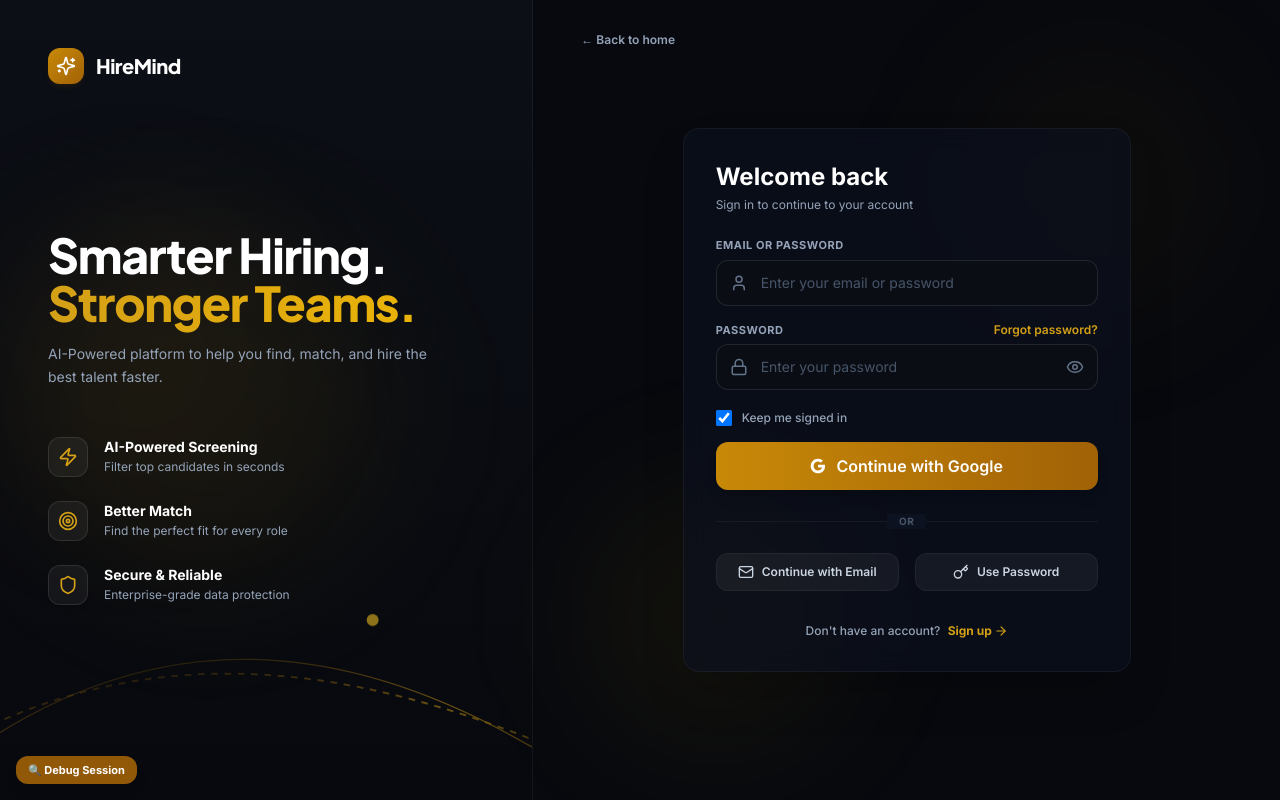
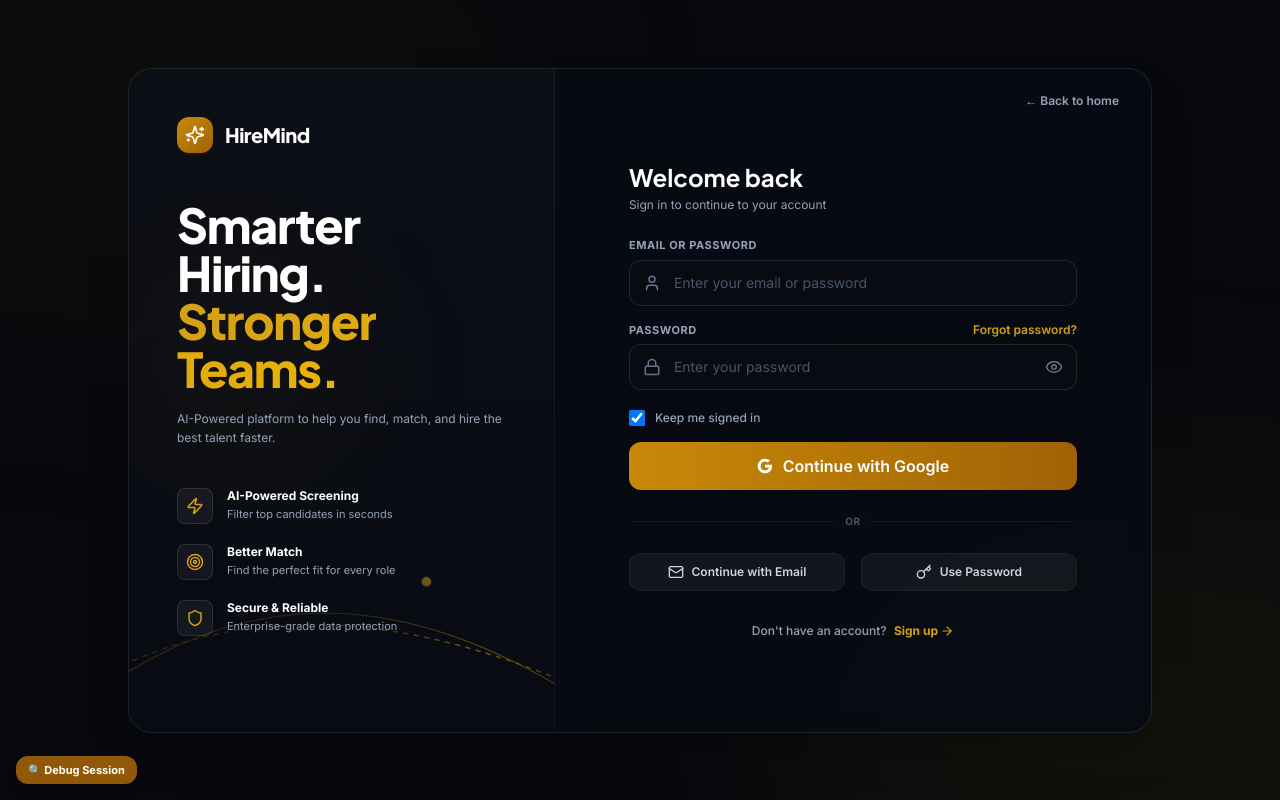
Before and after one commit to krishnasahoo11156/HireMind, a React (Vite) app in the folder client/: page /login in a window 1280 px wide. Built offline with nearby package versions, Linux system fonts and the light colour scheme; no server answers.

Commit message:
style: unify auth screen layout into a single cohesive floating card wrapper

```diff
--- a/client/src/pages/Auth.tsx
+++ b/client/src/pages/Auth.tsx
@@ -24,10 +24,9 @@
 // ─────────────────────────────────────────────
 function AuthHeroPanel() {
   return (
-    <div className="hidden lg:flex lg:col-span-5 flex-col justify-between p-12 relative overflow-hidden min-h-screen bg-gradient-to-b from-[#0c0f16] to-[#07090e] border-r border-white/5 select-none">
+    <div className="lg:col-span-5 flex flex-col justify-between p-8 sm:p-12 relative overflow-hidden bg-gradient-to-b from-[#0c0f16] to-[#080b13] border-b lg:border-b-0 lg:border-r border-white/5 select-none">
       {/* Background glowing particles/circles */}
-      <div className="absolute top-1/4 left-1/4 h-80 w-80 -translate-x-1/2 rounded-full bg-accent/5 blur-3xl" />
-      <div className="absolute bottom-1/4 right-1/4 h-96 w-96 rounded-full bg-yellow-500/5 blur-3xl" />
+      <div className="absolute top-1/4 left-1/4 h-64 w-64 -translate-x-1/2 rounded-full bg-accent/5 blur-3xl" />
 
       {/* Header Logo */}
       <div className="flex items-center gap-3 relative z-10">
@@ -38,46 +37,46 @@
       </div>
 
       {/* Main Feature Content */}
-      <div className="space-y-12 my-auto relative z-10">
+      <div className="space-y-10 my-auto py-12 relative z-10">
         <div className="space-y-4">
           <h1 className="font-heading text-4xl xl:text-5xl font-extrabold tracking-tight leading-[1.15] text-white">
             Smarter Hiring.<br />
             <span className="bg-gradient-to-r from-[#D4A017] to-yellow-500 bg-clip-text text-transparent">Stronger Teams.</span>
           </h1>
-          <p className="text-sm text-slate-400 max-w-sm leading-relaxed">
+          <p className="text-xs text-slate-400 max-w-sm leading-relaxed">
             AI-Powered platform to help you find, match, and hire the best talent faster.
           </p>
         </div>
 
         {/* Feature List */}
-        <div className="space-y-6">
-          <div className="flex items-start gap-4">
-            <div className="flex h-10 w-10 shrink-0 items-center justify-center rounded-xl border border-white/10 bg-white/5 text-accent shadow-sm">
-              <Zap className="h-5 w-5 text-[#D4A017]" />
+        <div className="space-y-5">
+          <div className="flex items-start gap-3.5">
+            <div className="flex h-9 w-9 shrink-0 items-center justify-center rounded-lg border border-white/10 bg-white/5 text-accent shadow-sm">
+              <Zap className="h-4.5 w-4.5 text-[#D4A017]" />
             </div>
             <div>
-              <h3 className="text-sm font-bold text-white">AI-Powered Screening</h3>
-              <p className="text-xs text-slate-400 mt-0.5">Filter top candidates in seconds</p>
+              <h3 className="text-xs font-bold text-white">AI-Powered Screening</h3>
+              <p className="text-[11px] text-slate-400 mt-0.5">Filter top candidates in seconds</p>
             </div>
           </div>
 
-          <div className="flex items-start gap-4">
-            <div className="flex h-10 w-10 shrink-0 items-center justify-center rounded-xl border border-white/10 bg-white/5 text-accent shadow-sm">
-              <Target className="h-5 w-5 text-[#D4A017]" />
+          <div className="flex items-start gap-3.5">
+            <div className="flex h-9 w-9 shrink-0 items-center justify-center rounded-lg border border-white/10 bg-white/5 text-accent shadow-sm">
+              <Target className="h-4.5 w-4.5 text-[#D4A017]" />
             </div>
             <div>
-              <h3 className="text-sm font-bold text-white">Better Match</h3>
-              <p className="text-xs text-slate-400 mt-0.5">Find the perfect fit for every role</p>
+              <h3 className="text-xs font-bold text-white">Better Match</h3>
+              <p className="text-[11px] text-slate-400 mt-0.5">Find the perfect fit for every role</p>
             </div>
           </div>
 
-          <div className="flex items-start gap-4">
-            <div className="flex h-10 w-10 shrink-0 items-center justify-center rounded-xl border border-white/10 bg-white/5 text-accent shadow-sm">
-              <Shield className="h-5 w-5 text-[#D4A017]" />
+          <div className="flex items-start gap-3.5">
+            <div className="flex h-9 w-9 shrink-0 items-center justify-center rounded-lg border border-white/10 bg-white/5 text-accent shadow-sm">
+              <Shield className="h-4.5 w-4.5 text-[#D4A017]" />
             </div>
             <div>
-              <h3 className="text-sm font-bold text-white">Secure & Reliable</h3>
-              <p className="text-xs text-slate-400 mt-0.5">Enterprise-grade data protection</p>
+              <h3 className="text-xs font-bold text-white">Secure & Reliable</h3>
+              <p className="text-[11px] text-slate-400 mt-0.5">Enterprise-grade data protection</p>
             </div>
           </div>
         </div>
@@ -214,34 +213,36 @@
   }
 
   return (
-    <div className="grid grid-cols-1 lg:grid-cols-12 min-h-screen bg-[#07090e] text-white">
+    <div className="flex min-h-screen items-center justify-center bg-[#07090e] p-4 sm:p-8 relative overflow-hidden text-white">
+      {/* Floating global background highlights */}
+      <div className="absolute top-[-20%] left-[-20%] w-[60%] h-[60%] rounded-full bg-accent/5 blur-[120px] pointer-events-none" />
+      <div className="absolute bottom-[-20%] right-[-20%] w-[60%] h-[60%] rounded-full bg-yellow-500/5 blur-[120px] pointer-events-none" />
+
+      {/* Centered Cohesive Card Container */}
+      <motion.div
+        initial={{ opacity: 0, scale: 0.98 }}
+        animate={{ opacity: 1, scale: 1 }}
+        transition={{ duration: 0.4 }}
+        className="w-full max-w-5xl bg-[#080b13]/85 border border-white/10 rounded-3xl overflow-hidden shadow-2xl grid grid-cols-1 lg:grid-cols-12 min-h-[640px] relative z-10 backdrop-blur-md"
+      >
         {/* Left Column - Hero */}
         <AuthHeroPanel />
 
         {/* Right Column - Form */}
-      <div className="col-span-12 lg:col-span-7 flex flex-col justify-center items-center p-6 sm:p-12 relative">
-        {/* Floating gradient highlights */}
-        <div className="absolute top-10 right-10 w-72 h-72 rounded-full bg-accent/5 blur-3xl pointer-events-none" />
-        <div className="absolute bottom-10 left-10 w-72 h-72 rounded-full bg-yellow-500/5 blur-3xl pointer-events-none" />
-
+        <div className="col-span-12 lg:col-span-7 flex flex-col justify-center p-6 sm:p-12 relative">
           {/* Back Link */}
           <Link
             to="/"
-          className="absolute top-8 left-8 sm:left-12 text-xs font-semibold text-slate-400 hover:text-white transition flex items-center gap-1"
+            className="absolute top-6 right-8 text-xs font-semibold text-slate-400 hover:text-white transition flex items-center gap-1"
           >
             &larr; Back to home
           </Link>
 
-        {/* Login Form Container */}
-        <motion.div
-          initial={{ opacity: 0, y: 12 }}
-          animate={{ opacity: 1, y: 0 }}
-          transition={{ duration: 0.35 }}
-          className="w-full max-w-md bg-[#0d1220]/60 border border-white/5 rounded-2xl p-6 sm:p-8 shadow-2xl backdrop-blur-md relative z-10"
-        >
+          {/* Form wrapper */}
+          <div className="w-full max-w-md mx-auto">
             {/* Header */}
             <div className="mb-6">
-            <h2 className="text-2xl font-bold text-white">Welcome back</h2>
+              <h2 className="text-2xl font-bold text-white font-heading">Welcome back</h2>
               <p className="text-xs text-slate-400 mt-1">Sign in to continue to your account</p>
             </div>
 
@@ -259,7 +260,7 @@
                     placeholder="Enter your email or password"
                     value={email}
                     onChange={(e) => setEmail(e.target.value)}
-                  className="w-full pl-11 pr-4 py-3 bg-[#0a0d14] border border-white/10 rounded-xl text-sm text-white placeholder-slate-600 focus:outline-none focus:border-[#D4A017] transition duration-200"
+                    className="w-full pl-11 pr-4 py-3 bg-[#0a0d14]/80 border border-white/10 rounded-xl text-sm text-white placeholder-slate-600 focus:outline-none focus:border-[#D4A017] transition duration-200"
                   />
                 </div>
               </div>
@@ -286,7 +287,7 @@
                     placeholder="Enter your password"
                     value={password}
                     onChange={(e) => setPassword(e.target.value)}
-                  className="w-full pl-11 pr-11 py-3 bg-[#0a0d14] border border-white/10 rounded-xl text-sm text-white placeholder-slate-600 focus:outline-none focus:border-[#D4A017] transition duration-200"
+                    className="w-full pl-11 pr-11 py-3 bg-[#0a0d14]/80 border border-white/10 rounded-xl text-sm text-white placeholder-slate-600 focus:outline-none focus:border-[#D4A017] transition duration-200"
                   />
                   <button
                     type="button"
@@ -338,7 +339,7 @@
             {/* Divider */}
             <div className="relative my-6 flex items-center justify-center">
               <div className="absolute inset-0 flex items-center"><div className="w-full border-t border-white/5"></div></div>
-            <span className="relative px-3 text-[10px] font-bold uppercase tracking-wider text-slate-600 bg-[#0d1220]">OR</span>
+              <span className="relative px-3 text-[10px] font-bold uppercase tracking-wider text-slate-600 bg-[#080b13]">OR</span>
             </div>
 
             {/* Secondary Actions */}
@@ -372,65 +373,9 @@
                 <ArrowRight className="h-3.5 w-3.5 shrink-0" />
               </Link>
             </div>
-        </motion.div>
           </div>
-
-      {/* Setup Role Modal for New Google Users */}
-      <AnimatePresence>
-        {showSetupModal && (
-          <>
-            <motion.div
-              initial={{ opacity: 0 }}
-              animate={{ opacity: 0.5 }}
-              exit={{ opacity: 0 }}
-              className="fixed inset-0 z-45 bg-black"
-            />
-            <motion.div
-              initial={{ opacity: 0, scale: 0.95, y: 20 }}
-              animate={{ opacity: 1, scale: 1, y: 0 }}
-              exit={{ opacity: 0, scale: 0.95, y: 20 }}
-              className="fixed inset-0 z-50 flex items-center justify-center p-6"
-            >
-              <div className="w-full max-w-md p-6 shadow-2xl border border-white/5 rounded-2xl bg-[#0d1220] text-white">
-                <h3 className="text-lg font-bold text-white mb-2">Complete Profile Setup</h3>
-                <p className="text-xs text-slate-400 mb-4">
-                  Welcome! Verify your name and choose your account role to complete registration.
-                </p>
-                <form onSubmit={handleCompleteSetup} className="space-y-4">
-                  <div className="space-y-1.5">
-                    <label className="text-[10px] font-bold text-slate-400 uppercase block">Full Name</label>
-                    <input
-                      className="w-full px-4 py-3 bg-[#0a0d14] border border-white/10 rounded-xl text-sm text-white placeholder-slate-600 focus:outline-none focus:border-[#D4A017]"
-                      placeholder="Full name"
-                      required
-                      value={setupName}
-                      onChange={(e) => setSetupName(e.target.value)}
-                    />
-                  </div>
-                  <div className="space-y-1.5">
-                    <label className="text-[10px] font-bold text-slate-400 uppercase block">I want to register as a</label>
-                    <select
-                      className="w-full px-4 py-3 bg-[#0a0d14] border border-white/10 rounded-xl text-sm text-white focus:outline-none focus:border-[#D4A017] cursor-pointer"
-                      value={selectedRole}
-                      onChange={(e) => setSelectedRole(e.target.value as 'candidate' | 'recruiter')}
-                    >
-                      <option value="candidate">Candidate (Job Seeker)</option>
-                      <option value="recruiter">Recruiter (Hiring Manager)</option>
-                    </select>
-                  </div>
-                  <button
-                    type="submit"
-                    className="w-full py-3 bg-[#D4A017] hover:bg-[#B57C14] text-white text-sm font-semibold rounded-xl shadow-md transition duration-200 mt-2"
-                    disabled={loadingGoogle}
-                  >
-                    {loadingGoogle ? 'Completing Setup...' : 'Complete Profile Setup'}
-                  </button>
-                </form>
         </div>
       </motion.div>
-          </>
-        )}
-      </AnimatePresence>
     </div>
   );
 }
@@ -506,34 +451,36 @@
   }
 
   return (
-    <div className="grid grid-cols-1 lg:grid-cols-12 min-h-screen bg-[#07090e] text-white">
+    <div className="flex min-h-screen items-center justify-center bg-[#07090e] p-4 sm:p-8 relative overflow-hidden text-white">
+      {/* Floating global background highlights */}
+      <div className="absolute top-[-20%] left-[-20%] w-[60%] h-[60%] rounded-full bg-accent/5 blur-[120px] pointer-events-none" />
+      <div className="absolute bottom-[-20%] right-[-20%] w-[60%] h-[60%] rounded-full bg-yellow-500/5 blur-[120px] pointer-events-none" />
+
+      {/* Centered Cohesive Card Container */}
+      <motion.div
+        initial={{ opacity: 0, scale: 0.98 }}
+        animate={{ opacity: 1, scale: 1 }}
+        transition={{ duration: 0.4 }}
+        className="w-full max-w-5xl bg-[#080b13]/85 border border-white/10 rounded-3xl overflow-hidden shadow-2xl grid grid-cols-1 lg:grid-cols-12 min-h-[640px] relative z-10 backdrop-blur-md"
+      >
         {/* Left Column - Hero */}
         <AuthHeroPanel />
 
         {/* Right Column - Form */}
-      <div className="col-span-12 lg:col-span-7 flex flex-col justify-center items-center p-6 sm:p-12 relative">
-        {/* Floating gradient highlights */}
-        <div className="absolute top-10 right-10 w-72 h-72 rounded-full bg-accent/5 blur-3xl pointer-events-none" />
-        <div className="absolute bottom-10 left-10 w-72 h-72 rounded-full bg-yellow-500/5 blur-3xl pointer-events-none" />
-
+        <div className="col-span-12 lg:col-span-7 flex flex-col justify-center p-6 sm:p-12 relative">
           {/* Back Link */}
           <Link
             to="/"
-          className="absolute top-8 left-8 sm:left-12 text-xs font-semibold text-slate-400 hover:text-white transition flex items-center gap-1"
+            className="absolute top-6 right-8 text-xs font-semibold text-slate-400 hover:text-white transition flex items-center gap-1"
           >
             &larr; Back to home
           </Link>
 
-        {/* Registration Form Container */}
-        <motion.div
-          initial={{ opacity: 0, y: 12 }}
-          animate={{ opacity: 1, y: 0 }}
-          transition={{ duration: 0.35 }}
-          className="w-full max-w-md bg-[#0d1220]/60 border border-white/5 rounded-2xl p-6 sm:p-8 shadow-2xl backdrop-blur-md relative z-10"
-        >
+          {/* Form wrapper */}
+          <div className="w-full max-w-md mx-auto">
             {/* Header */}
             <div className="mb-6">
-            <h2 className="text-2xl font-bold text-white">Create account</h2>
+              <h2 className="text-2xl font-bold text-white font-heading">Create account</h2>
               <p className="text-xs text-slate-400 mt-1">Register to get started on the platform</p>
             </div>
 
@@ -551,7 +498,7 @@
                     placeholder="Your full name"
                     value={name}
                     onChange={(e) => setName(e.target.value)}
-                  className="w-full pl-11 pr-4 py-3 bg-[#0a0d14] border border-white/10 rounded-xl text-sm text-white placeholder-slate-600 focus:outline-none focus:border-[#D4A017] transition duration-200"
+                    className="w-full pl-11 pr-4 py-3 bg-[#0a0d14]/80 border border-white/10 rounded-xl text-sm text-white placeholder-slate-600 focus:outline-none focus:border-[#D4A017] transition duration-200"
                   />
                 </div>
               </div>
@@ -565,11 +512,11 @@
                   <Mail className="absolute left-3.5 h-4.5 w-4.5 text-slate-500" />
                   <input
                     type="email"
-                  required={!loadingGoogle} // only required if using email/pass registration
+                    required={!loadingGoogle}
                     placeholder="you@example.com"
                     value={email}
                     onChange={(e) => setEmail(e.target.value)}
-                  className="w-full pl-11 pr-4 py-3 bg-[#0a0d14] border border-white/10 rounded-xl text-sm text-white placeholder-slate-600 focus:outline-none focus:border-[#D4A017] transition duration-200"
+                    className="w-full pl-11 pr-4 py-3 bg-[#0a0d14]/80 border border-white/10 rounded-xl text-sm text-white placeholder-slate-600 focus:outline-none focus:border-[#D4A017] transition duration-200"
                   />
                 </div>
               </div>
@@ -587,7 +534,7 @@
                     placeholder="Create a secure password"
                     value={password}
                     onChange={(e) => setPassword(e.target.value)}
-                  className="w-full pl-11 pr-4 py-3 bg-[#0a0d14] border border-white/10 rounded-xl text-sm text-white placeholder-slate-600 focus:outline-none focus:border-[#D4A017] transition duration-200"
+                    className="w-full pl-11 pr-4 py-3 bg-[#0a0d14]/80 border border-white/10 rounded-xl text-sm text-white placeholder-slate-600 focus:outline-none focus:border-[#D4A017] transition duration-200"
                   />
                 </div>
               </div>
@@ -602,7 +549,7 @@
                   <select
                     value={role}
                     onChange={(e) => setRole(e.target.value)}
-                  className="w-full pl-11 pr-4 py-3 bg-[#0a0d14] border border-white/10 rounded-xl text-sm text-white focus:outline-none focus:border-[#D4A017] cursor-pointer transition duration-200"
+                    className="w-full pl-11 pr-4 py-3 bg-[#0a0d14]/80 border border-white/10 rounded-xl text-sm text-white focus:outline-none focus:border-[#D4A017] cursor-pointer transition duration-200"
                   >
                     <option value="recruiter">Recruiter / Hiring Manager</option>
                     <option value="candidate">Candidate (Job Seeker)</option>
@@ -637,7 +584,7 @@
             {/* Divider */}
             <div className="relative my-6 flex items-center justify-center">
               <div className="absolute inset-0 flex items-center"><div className="w-full border-t border-white/5"></div></div>
-            <span className="relative px-3 text-[10px] font-bold uppercase tracking-wider text-slate-600 bg-[#0d1220]">OR</span>
+              <span className="relative px-3 text-[10px] font-bold uppercase tracking-wider text-slate-600 bg-[#080b13]">OR</span>
             </div>
 
             {/* Email Signup */}
@@ -661,8 +608,9 @@
                 <ArrowRight className="h-3.5 w-3.5 shrink-0" />
               </Link>
             </div>
+          </div>
+        </div>
       </motion.div>
-      </div>
     </div>
   );
 }
```
Lines whose indentation alone changed are shown as unchanged.
